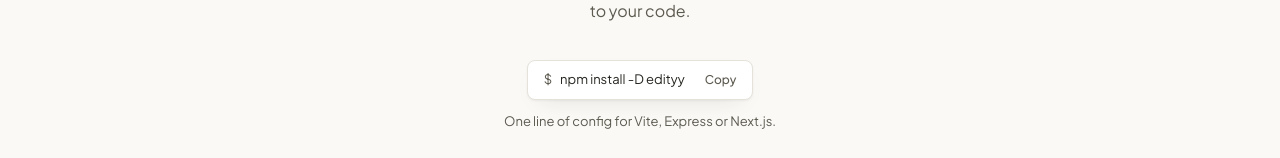
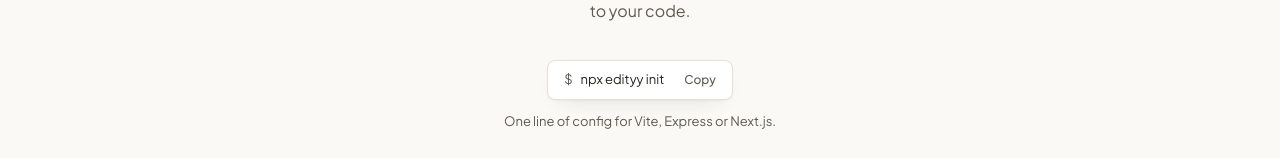
Before and after one commit to farhantawfeeq56/edityy, a Next.js app: page / in a window 1280 px wide. Shown: the part 419-577 px from the top of the page. Built offline with nearby package versions, Linux system fonts and the light colour scheme.

Commit message:
feat(home): show npx edityy init in install pill
The Edityy canvas change asked for npx edityy init. The home page pill used npm install -D edityy. The constant now holds npx edityy init. The copy button copies the same value.

```diff
--- a/app/page.tsx
+++ b/app/page.tsx
@@ -4,7 +4,7 @@ import Link from "next/link";
 import { CopyButton } from "./copy";
 import logo from "./logo.png";
 
-const INSTALL = "npm install -D edityy";
+const INSTALL = "npx edityy init";
 const NPM = "https://www.npmjs.com/package/edityy";
 const GITHUB = "https://github.com/farhantawfeeq56/edityy";
 
```
